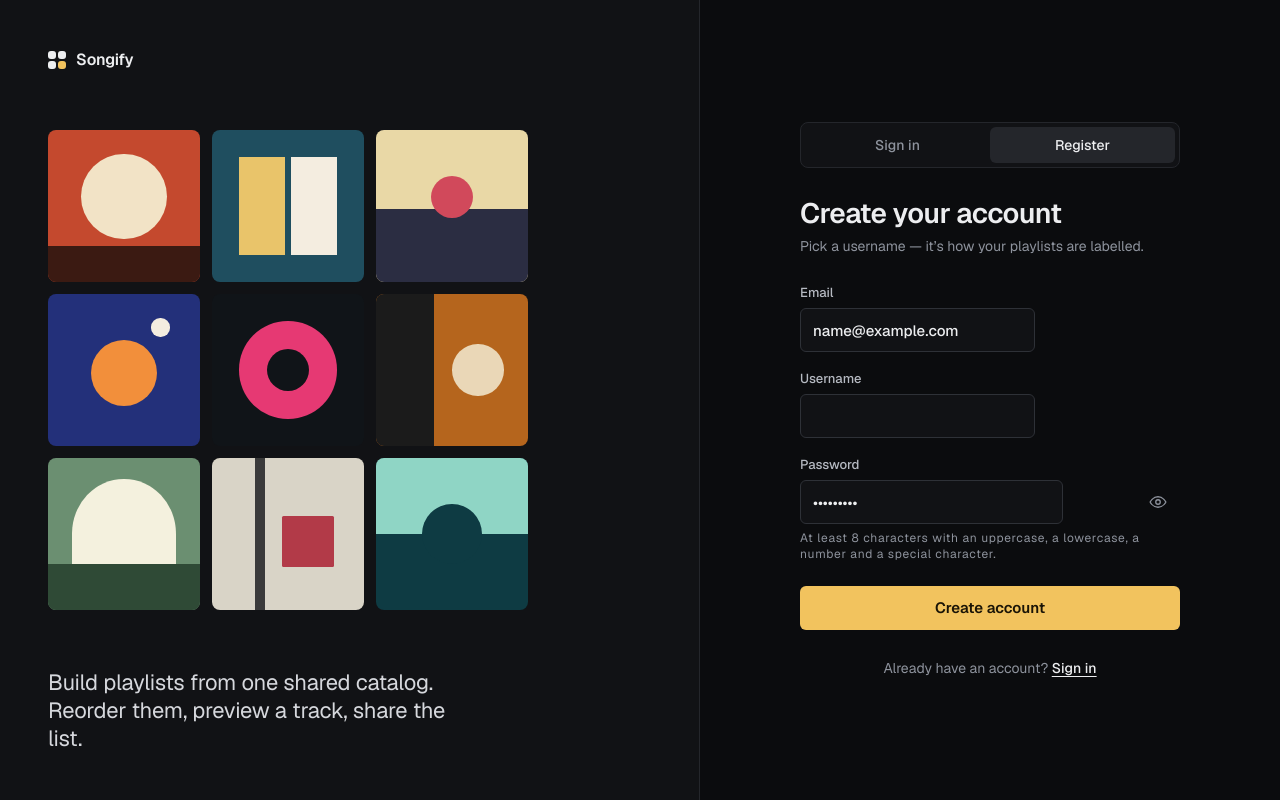
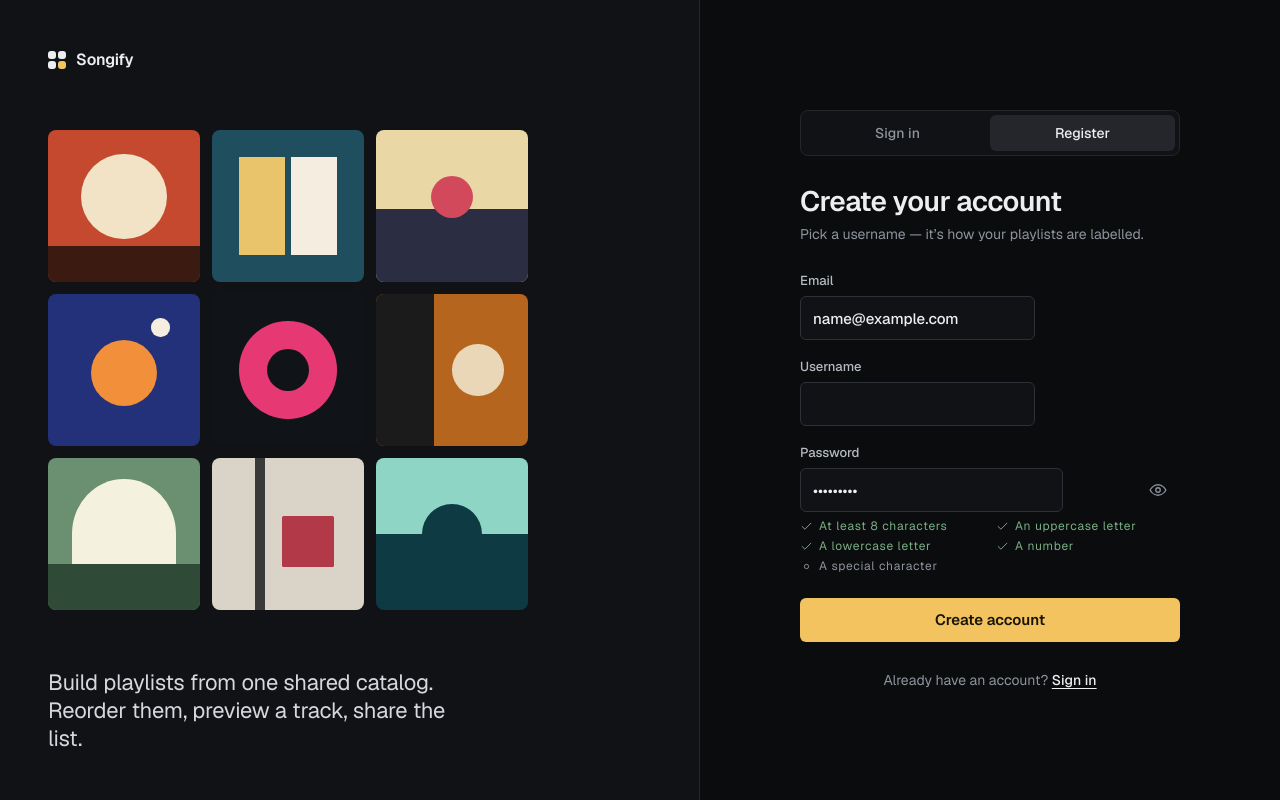
Before and after one commit to Ahmeddkhalill/songify, a React (Vite) app in the folder frontend/: page /login in a window 1280 px wide. Both pictures are taken after typing "name@example.com", "Sample123" into the empty fields and a click on the button "Create an account". Built offline with nearby package versions, Linux system fonts and the light colour scheme.

Commit message:
feat(frontend): show live password rules in register mode
Replace the static password hint with a checklist of the five rules
that ticks each one off as the user types: pending rules read in ink,
met rules turn the success colour with a check.

```diff
--- a/frontend/src/pages/LoginPage.tsx
+++ b/frontend/src/pages/LoginPage.tsx
@@ -18,6 +18,14 @@ interface FieldErrors {
 const emailPattern = /^[^\s@]+@[^\s@]+\.[^\s@]+$/
 const usernamePattern = /^[a-zA-Z0-9_]+$/
 const specialPattern = /[!@#$%^&*()\\[\]{}\-_+=~`|:;"'<>,./?]/
+
+const passwordRules: { label: string; test: (password: string) => boolean }[] = [
+  { label: 'At least 8 characters', test: (password) => password.length >= 8 },
+  { label: 'An uppercase letter', test: (password) => /[A-Z]/.test(password) },
+  { label: 'A lowercase letter', test: (password) => /[a-z]/.test(password) },
+  { label: 'A number', test: (password) => /[0-9]/.test(password) },
+  { label: 'A special character', test: (password) => specialPattern.test(password) },
+]
 
 function isApiError(error: unknown): error is ApiError {
   return (
@@ -42,14 +50,7 @@ function usernameError(username: string): string | undefined {
 
 function passwordError(mode: Mode, password: string): string | undefined {
   if (mode === 'register') {
-    const strong =
-      password.length >= 8 &&
-      /[a-z]/.test(password) &&
-      /[A-Z]/.test(password) &&
-      /[0-9]/.test(password) &&
-      specialPattern.test(password)
-
-    return strong
+    return passwordRules.every((rule) => rule.test(password))
       ? undefined
       : 'Use at least 8 characters with an uppercase, a lowercase, a number and a special character.'
   }
@@ -118,6 +119,22 @@ function CheckIcon({ size }: { size: number }) {
       aria-hidden="true"
     >
       <path d="M20 6 9 17l-5-5" />
+    </svg>
+  )
+}
+
+function DotIcon({ size }: { size: number }) {
+  return (
+    <svg
+      width={size}
+      height={size}
+      viewBox="0 0 24 24"
+      fill="none"
+      stroke="currentColor"
+      strokeWidth="1.75"
+      aria-hidden="true"
+    >
+      <circle cx="12" cy="12" r="4" />
     </svg>
   )
 }
@@ -335,6 +352,11 @@ export default function LoginPage() {
   const emailErr = fieldError('email')
   const usernameErr = fieldError('username')
   const passwordErr = fieldError('password')
+  const passwordDescribedBy = isReg
+    ? [serverErrors.password ? 'password-error' : null, 'password-rules'].filter(Boolean).join(' ')
+    : passwordErr
+      ? 'password-error'
+      : undefined
 
   return (
     <div className="min-h-screen flex flex-wrap bg-ink-950 text-ink-100 font-sans text-body">
@@ -520,9 +542,7 @@ export default function LoginPage() {
                   }}
                   onBlur={() => markTouched('password')}
                   aria-invalid={passwordErr ? true : undefined}
-                  aria-describedby={
-                    passwordErr ? 'password-error' : isReg ? 'password-hint' : undefined
-                  }
+                  aria-describedby={passwordDescribedBy || undefined}
                   className={`${inputBase} ${passwordStatus === 'valid' ? 'pr-16' : 'pr-10'} ${borderByStatus[passwordStatus]}`}
                 />
                 <div className="pointer-events-none absolute inset-y-0 right-2 flex items-center gap-1.5">
@@ -542,19 +562,45 @@ export default function LoginPage() {
                   </button>
                 </div>
               </div>
-              {passwordErr ? (
-                <p
-                  id="password-error"
-                  className="m-0 flex gap-1.5 items-center text-caption font-normal text-danger-400"
-                >
-                  <AlertIcon size={14} color="currentColor" />
-                  {passwordErr}
-                </p>
+              {isReg ? (
+                <div className="flex flex-col gap-1.5">
+                  {serverErrors.password && (
+                    <p
+                      id="password-error"
+                      className="m-0 flex gap-1.5 items-center text-caption font-normal text-danger-400"
+                    >
+                      <AlertIcon size={14} color="currentColor" />
+                      {serverErrors.password}
+                    </p>
+                  )}
+                  <ul
+                    id="password-rules"
+                    className="m-0 grid grid-cols-2 gap-x-3 gap-y-1 list-none p-0 text-caption font-normal"
+                  >
+                    {passwordRules.map((rule) => {
+                      const met = rule.test(password)
+                      return (
+                        <li
+                          key={rule.label}
+                          className={`flex items-center gap-1.5 ${met ? 'text-success-400' : 'text-ink-400'}`}
+                        >
+                          <span className="flex-none">
+                            {met ? <CheckIcon size={13} /> : <DotIcon size={13} />}
+                          </span>
+                          {rule.label}
+                        </li>
+                      )
+                    })}
+                  </ul>
+                </div>
               ) : (
-                isReg && (
-                  <p id="password-hint" className="m-0 text-caption font-normal text-ink-400">
-                    At least 8 characters with an uppercase, a lowercase, a number and a special
-                    character.
+                passwordErr && (
+                  <p
+                    id="password-error"
+                    className="m-0 flex gap-1.5 items-center text-caption font-normal text-danger-400"
+                  >
+                    <AlertIcon size={14} color="currentColor" />
+                    {passwordErr}
                   </p>
                 )
               )}
```
